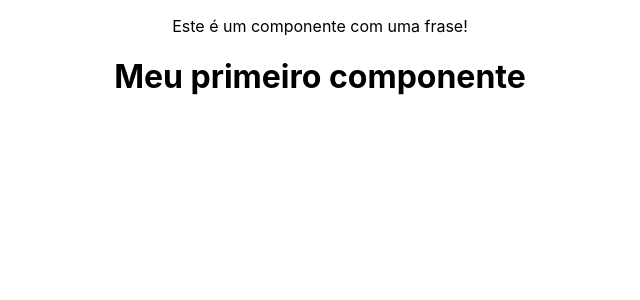
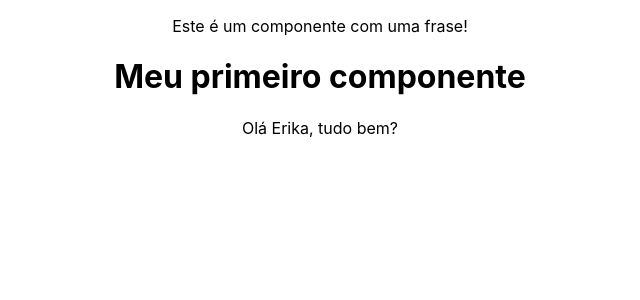
Before and after one commit to ErikaYuri/ProjetoReact, a React (Create React App) app in the folder meu/: page / in a window 1280 px wide. Shown: the top 300 px of the page, without its empty margins (320-960 px from the left). Built offline with nearby package versions, Linux system fonts and the light colour scheme.

Commit message:
praticando props

```diff
--- a/meu/src/App.js
+++ b/meu/src/App.js
@@ -1,10 +1,12 @@
 import "./App.css";
 import HelloWorld from "./components/HelloWorld";
+import SayMyName from "./components/SayMyName";
 
 function App() {
   return (
     <div className="App">
       <HelloWorld />
+      <SayMyName nome="Erika"/>
     </div>
   );
 }
--- /dev/null
+++ b/meu/src/components/SayMyName.js
@@ -0,0 +1,10 @@
+function SayMyName(props) {
+
+    return (
+        <div>
+            <p>Olá {props.nome}, tudo bem?</p>
+        </div>
+    )
+}
+
+export default SayMyName
```
